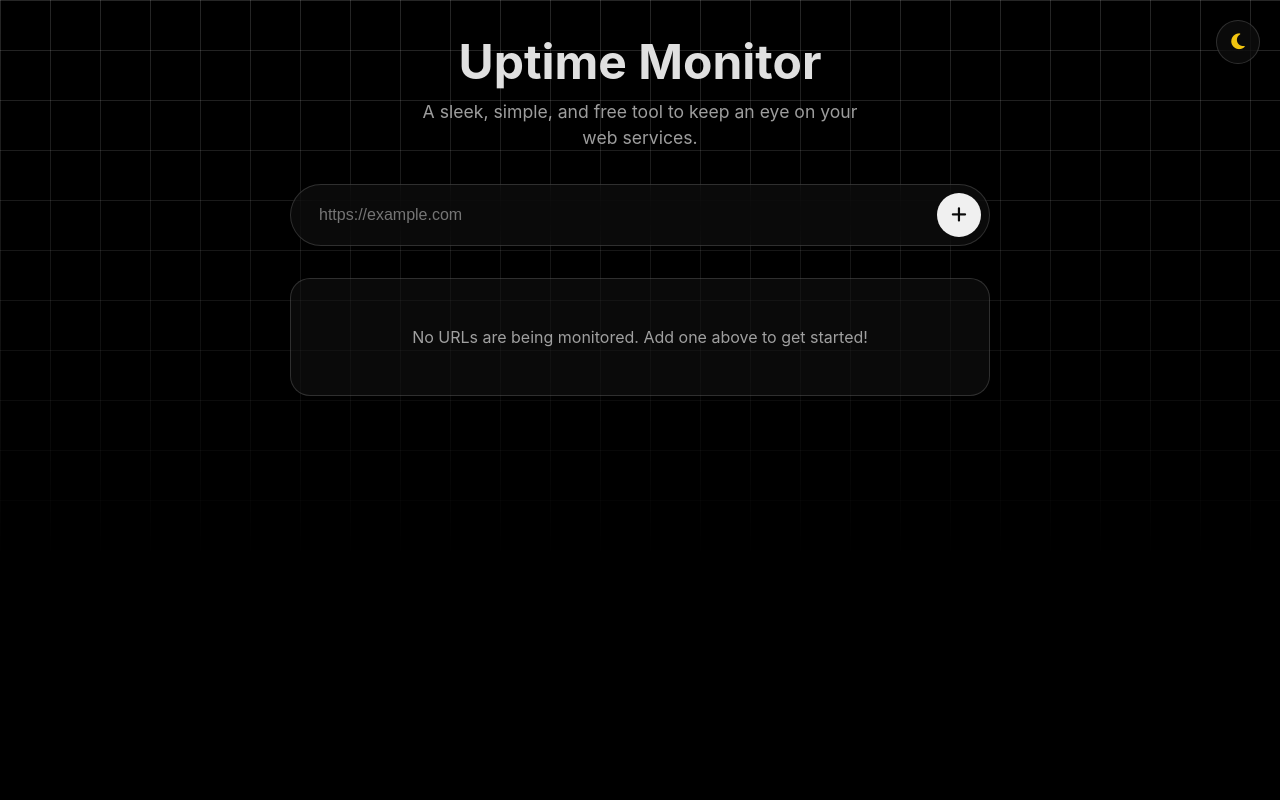
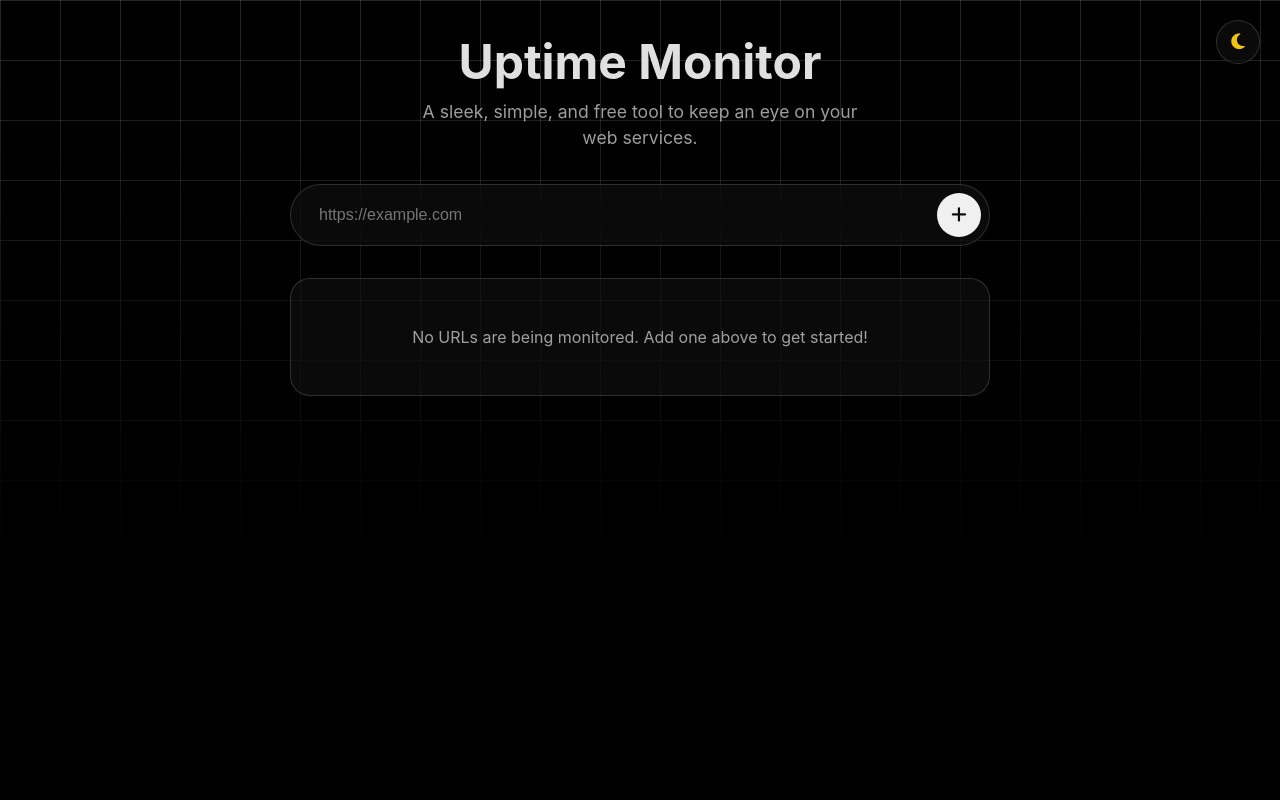
Before and after one commit to EndOverdosing/Monitor-Uptime, a FastAPI app: page / in a window 1280 px wide. Run offline with FastAPI, Linux system fonts and the light colour scheme.

Commit message:
Update style.css

```diff
--- a/static/style.css
+++ b/static/style.css
@@ -44,7 +44,7 @@
 body {
     background-color: var(--background-color-page);
     background-image: linear-gradient(to right, var(--border-color-subtle) 1px, transparent 1px), linear-gradient(to bottom, var(--border-color-subtle) 1px, transparent 1px);
-    background-size: 50px 50px;
+    background-size: 60px 60px;
     font-family: -apple-system, BlinkMacSystemFont, 'SF Pro Text', 'Helvetica Neue', Helvetica, Arial, sans-serif;
     -webkit-font-smoothing: antialiased;
     display: flex; justify-content: center; align-items: flex-start;
@@ -71,11 +71,19 @@
 .hero-header h1 { font-size: clamp(2.2rem, 5vw, 3rem); color: var(--primary-text-color); font-weight: var(--font-weight-bold); }
 .hero-header .subtitle { font-size: clamp(1rem, 4vw, 1.1rem); color: var(--secondary-text-color); margin-top: 0.5rem; max-width: 450px; margin-left: auto; margin-right: auto; line-height: 1.5; }
 .interactive-glass {
+    position: relative;
     background-color: var(--glass-base-bg); border: 1px solid var(--border-color-subtle);
     backdrop-filter: blur(18px); -webkit-backdrop-filter: blur(18px);
     transition: var(--transition-fluid);
 }
-.interactive-glass:hover { transform: translateY(-5px) scale(1.01); box-shadow: 0 10px 30px rgba(0, 0, 0, 0.2); }
+.interactive-glass:hover { transform: translateY(-5px); box-shadow: 0 10px 30px rgba(0, 0, 0, 0.2); }
+.interactive-glass::before {
+    content: ""; position: absolute; top: 0; left: 0; right: 0; bottom: 0; border-radius: inherit; pointer-events: none;
+    border: 1px solid transparent; background: radial-gradient(300px circle at var(--x) var(--y), var(--accent-color), transparent 40%) border-box;
+    mask: linear-gradient(#fff 0 0) content-box, linear-gradient(#fff 0 0); -webkit-mask: linear-gradient(#fff 0 0) content-box, linear-gradient(#fff 0 0);
+    mask-composite: exclude; -webkit-mask-composite: xor; opacity: var(--opacity, 0); transition: opacity 0.2s ease-out;
+}
+body.light-theme .interactive-glass::before { background: radial-gradient(250px circle at var(--x) var(--y), rgba(0, 0, 0, 0.8), transparent 40%) border-box; }
 .url-form-container { animation: fade-in-up 0.6s 0.2s ease-out both; border-radius: var(--border-radius-pill); }
 .url-form { display: flex; align-items: center; padding: 0.5rem; gap: 0.5rem; }
 #url-input { flex-grow: 1; background: transparent; border: none; outline: none; color: var(--primary-text-color); font-size: 1rem; padding: 0.75rem 1.25rem; }
@@ -89,7 +97,7 @@
 .url-card { padding: 1.25rem 1.5rem; border-radius: var(--border-radius-round); display: flex; flex-direction: column; gap: 1rem; }
 .url-card-header { display: flex; justify-content: space-between; align-items: flex-start; gap: 1rem; }
 .url-link-wrapper { min-width: 0; }
-.url-link { color: var(--primary-text-color); text-decoration: none; font-weight: var(--font-weight-semibold); font-size: 1.1rem; word-break: break-all; transition: color 0.3s ease; }
+.url-link { color: var(--primary-text-color); text-decoration: none; font-weight: var(--font--semibold); font-size: 1.1rem; word-break: break-all; transition: color 0.3s ease; }
 .url-link:hover { color: var(--info-color); }
 .last-checked { font-size: 0.8rem; color: var(--muted-text-color); margin-top: 4px; }
 .url-card-header .actions { display: flex; align-items: center; gap: 0.75rem; }
```
